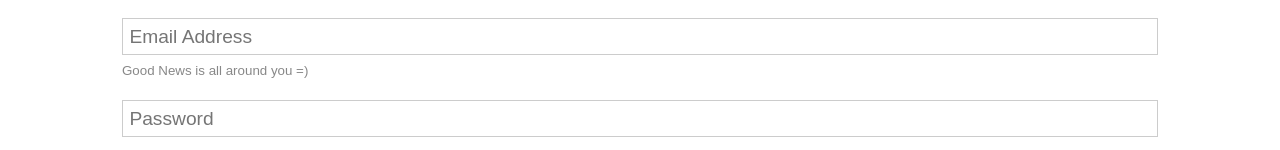
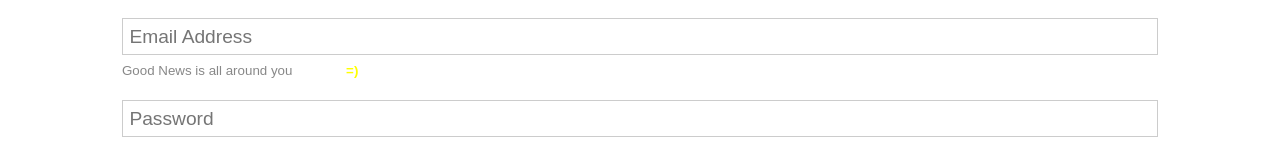
Before and after one commit to bethel-school-of-technology/Good-News-Station-Frontend, a React (Create React App) app: page /register in a window 1280 px wide. Shown: the part 265-415 px from the top of the page. Built offline with nearby package versions, Linux system fonts and the light colour scheme; no server answers.

Commit message:
added animation and color to smiley-face on Register page

```diff
--- a/src/App.css
+++ b/src/App.css
@@ -298,6 +298,25 @@
     background: var(--light-color);
   }
 
+  /* Register Page*/
+  .smilely-colors {
+    width: 100px;
+    height: 100px;
+    color: #17A2B8;
+    position: relative;
+    animation-name: matchMe;
+    animation-duration: 4s;
+    animation-iteration-count: 2;
+  }
+
+  @keyframes matchMe {
+    0%   {color:red; left:0px; top:0px;}
+    25%  {color:yellow; left:50px; top:0px;}
+    50%  {color:blue; left:0px; top:0px;}
+    75%  {color:green; left:50px; top:0px;}
+    100% {color:#17A2B8; left:0px; top:0px;}
+  }
+
   /* Navbar */
   .navbar {
     display: flex;
--- a/src/components/auth/Register.js
+++ b/src/components/auth/Register.js
@@ -56,7 +56,7 @@ const Register = ({ setAlert, register, isAuthenticated }) => {
             onChange={e => onChange(e)}
           />
           <small className='form-text'>
-            Good News is all around you =)
+            Good News is all around you <strong className="smilely-colors">=)</strong>
           </small>
         </div>
         <div className='form-group'>
```
